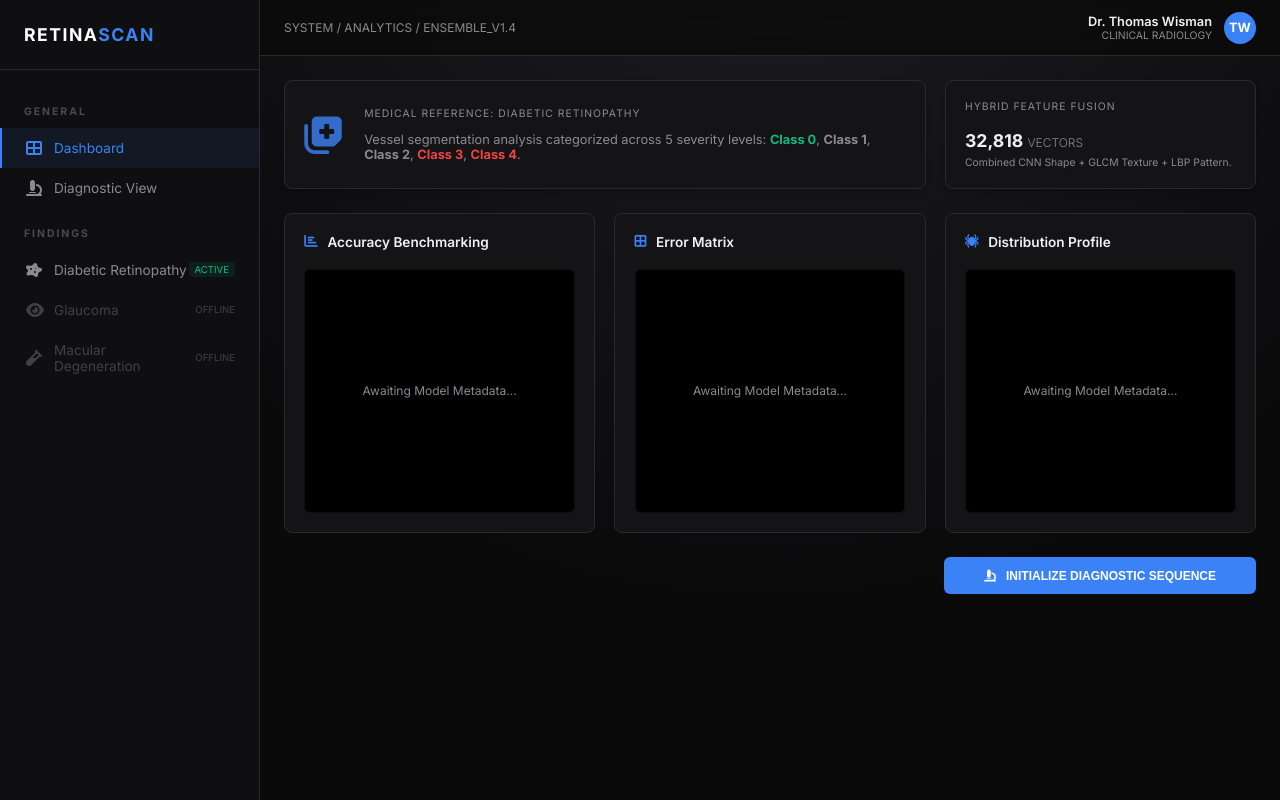
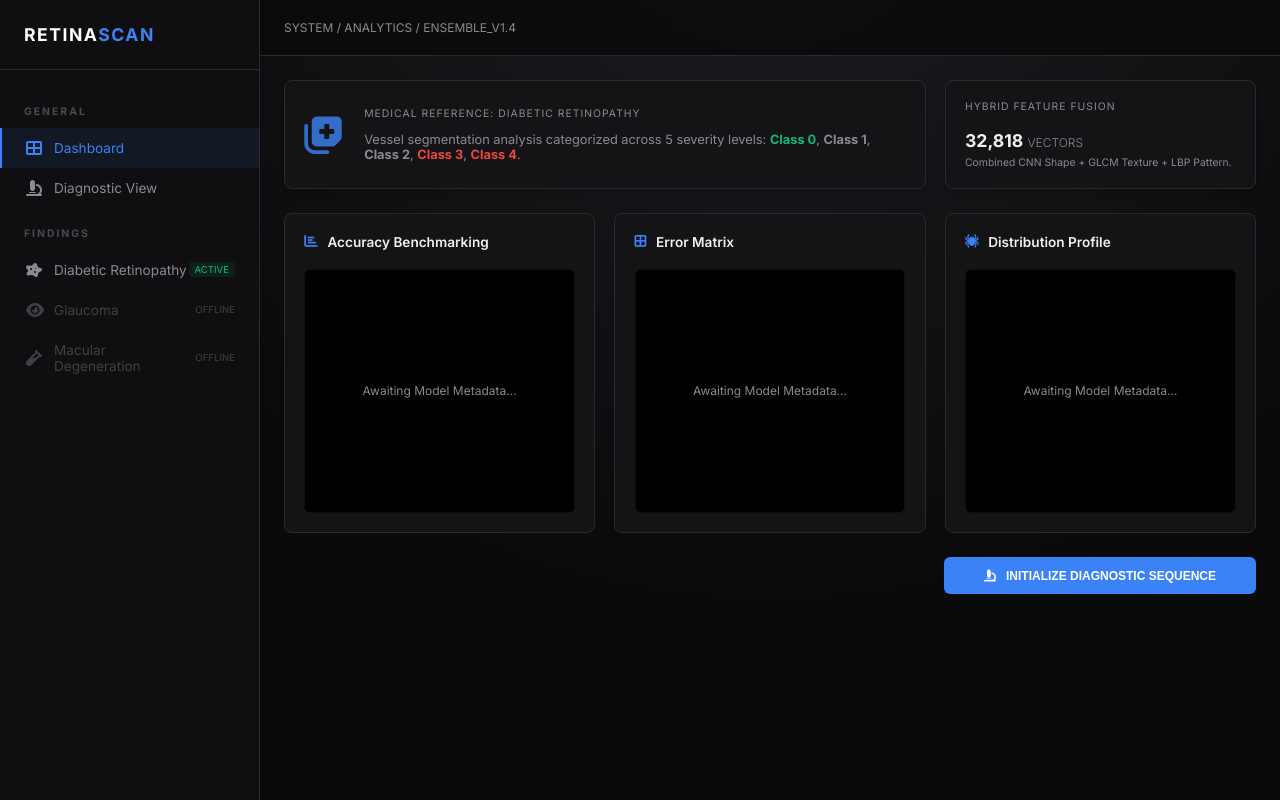
Before and after one commit to Nihar0001/dr_hybrid_project, a Flask app: page / in a window 1280 px wide. Run offline with Flask 3, Linux system fonts and the light colour scheme.

Commit message:
UI: Remove doctor info and avatar from headers

```diff
--- a/dr_hybrid_project/app/templates/dashboard.html
+++ b/dr_hybrid_project/app/templates/dashboard.html
@@ -48,16 +48,8 @@
         <div class="breadcrumb text-muted" style="font-size: 0.75rem;">
           SYSTEM / ANALYTICS / ENSEMBLE_V1.4
         </div>
-        <div class="user-info" style="display: flex; align-items: center; gap: 12px;">
-          <div style="text-align: right;">
-            <div style="font-size: 0.8rem; font-weight: 600;">Dr. Thomas Wisman</div>
-            <div style="font-size: 0.65rem; color: var(--text-secondary);">CLINICAL RADIOLOGY</div>
-          </div>
-          <div class="user-avatar"
-            style="width: 32px; height: 32px; border-radius: 50%; background: var(--accent-blue); display: flex; align-items: center; justify-content: center; font-weight: 700; font-size: 0.8rem; color: #fff;">
-            TW
-          </div>
-        </div>
+        <!-- User info removed -->
+
       </header>
 
       <div class="dashboard-view">
```
Also changed, not shown: dr_hybrid_project/app/templates/scanner.html (+2 -10 lines).
